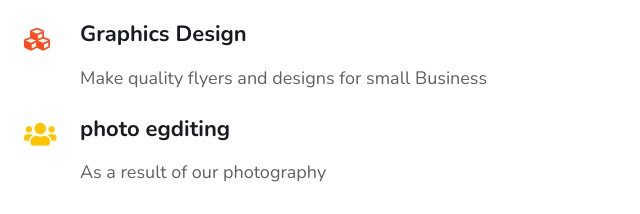
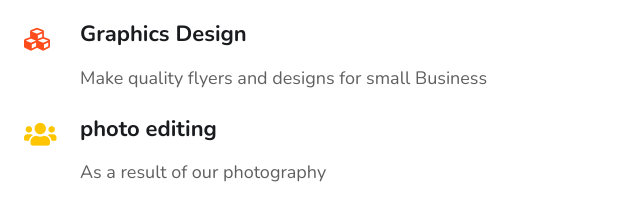
Before and after one commit to enigma-137/soy_enigmay.github.io, a plain HTML site: page Enigma/enigmaa/index.html in a window 1280 px wide. Shown: the part 1683-1897 px from the top of the page, 31-671 px from the left. Drawn offline with nearby package versions, Linux system fonts and the light colour scheme.

Commit message:
Update index.html

```diff
--- a/Enigma/enigmaa/index.html
+++ b/Enigma/enigmaa/index.html
@@ -155,7 +155,7 @@
               <span class="fas fa-users icon-yellow"></span>
             </div>
             <div class="info">
-              <h4><a href="#url">photo egditing</a></h4>
+              <h4><a href="#url">photo editing</a></h4>
               <p class="mt-3">As a result of our photography  </p>
             </div>
           </div>
```
